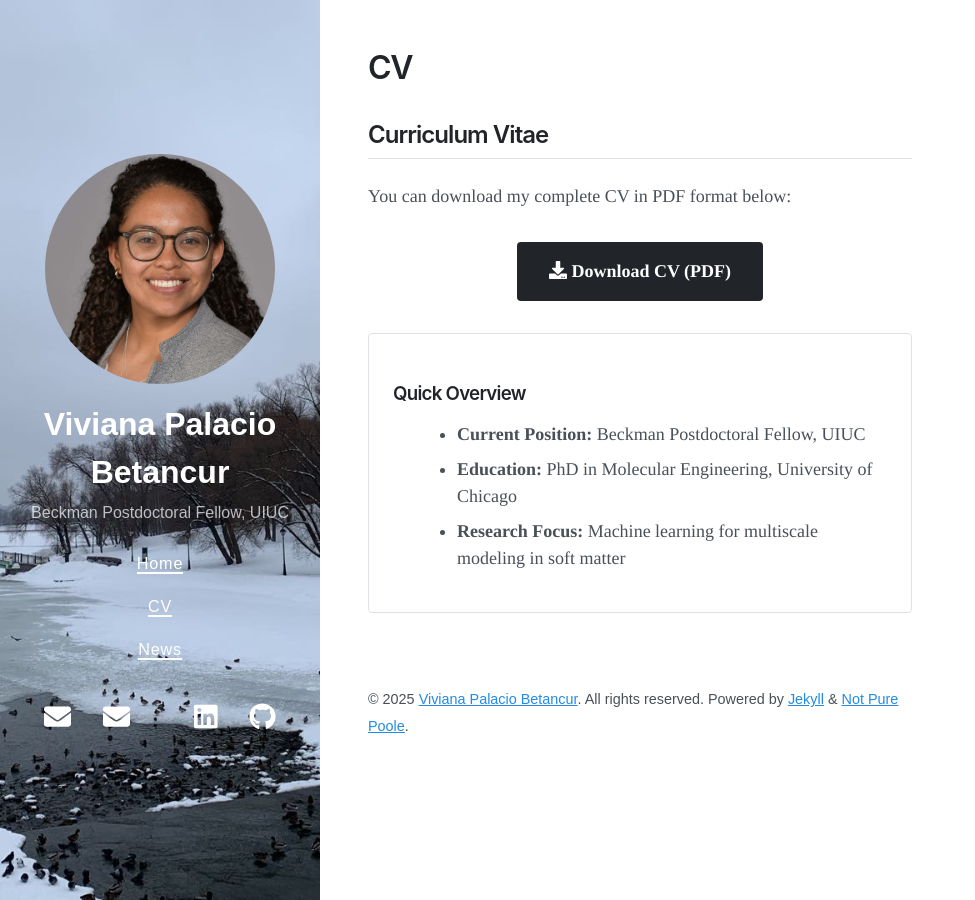
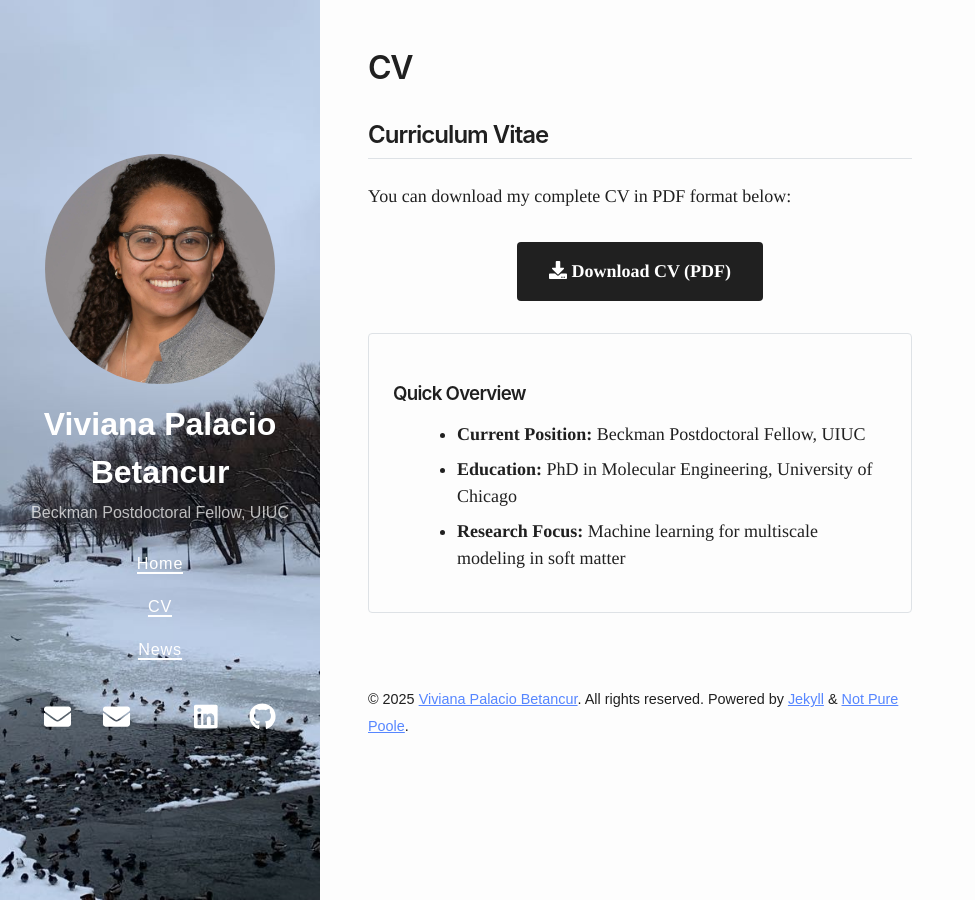
Before and after one commit to v-palacio/v-palacio.github.io, a Jekyll site: the page built from cv.md, in a window 1280 px wide. Shown: the whole page, without its empty margins (0-975 px from the left). Built offline with Jekyll 4.4.1, drawn with Linux system fonts in a browser that asks for light colours; nearby versions of some CDN libraries.

Commit message:
cleaned layout

```diff
--- a/_sass/_variables.scss
+++ b/_sass/_variables.scss
@@ -15,29 +15,31 @@
   --grape: #be4bdb;
   --purple: #7950f2;
   --indigo: #4c6ef5;
-  --blue: #228be6;
+  --blue: #5686FF;
   --cyan: #15aabf;
   --teal: #12b886;
   --green: #40c057;
-  --yellow: #fab005;
+  --yellow: #E6AF2E;
   --orange: #fd7e14;
 
-  --blue-300: #74c0fc;
-  --blue-400: #4dabf7;
+  --blue-300: #95B4FF;
+  --blue-400: #7298FF;
   --yellow-100: #fff3bf;
 
   --body-font: -apple-system, BlinkMacSystemFont, "Segoe UI", Roboto, "Helvetica Neue", Arial, "Noto Sans", sans-serif, "Apple Color Emoji", "Segoe UI Emoji", "Segoe UI Symbol", "Noto Color Emoji";
   --body-font-size: 18px;
   --body-line-height: 1.5;
-  --body-color: var(--gray-700);
-  --body-bg: #fff;
+  --body-color: #202020;
+  --body-bg: #fdfdfd;
 
   --text-font: Times, "Times New Roman", "Free Serif", "Noto Serif", TimesNewRomanPSMT, "Droid Serif";
 
-  --link-color: var(--blue);
-  --link-hover-color: #1c7ed6;
+  --link-color: var(--blue); /* Cornflower blue via --blue */
+  --link-hover-color: #3B66F2;
+  --accent: #5686FF;
+  --secondary-accent: #E6AF2E;
 
-  --heading-color: var(--gray-900);
+  --heading-color: #202020;
 
   --border-color: var(--gray-300);
   --border-radius: .25rem;
@@ -53,13 +55,13 @@
 
 @media (prefers-color-scheme: dark) {
   :root {
-    --body-color: var(--gray-300);
-    --body-bg: var(--gray-800);
+    --body-color: #d0d4db;
+    --body-bg: #16181a;
 
-    --heading-color: #fff;
+    --heading-color: #fdfdfd;
 
-    --link-color: var(--blue-300);
-    --link-hover-color: var(--blue-400);
+    --link-color: #95B4FF;
+    --link-hover-color: #7298FF;
 
     --border-color: rgba(255,255,255,.15);
 
```
Also changed, not shown: _data/archive.yml (+1 -9 lines), categories.md (deleted, +0 -6 lines), dates.md (deleted, +0 -5 lines).
